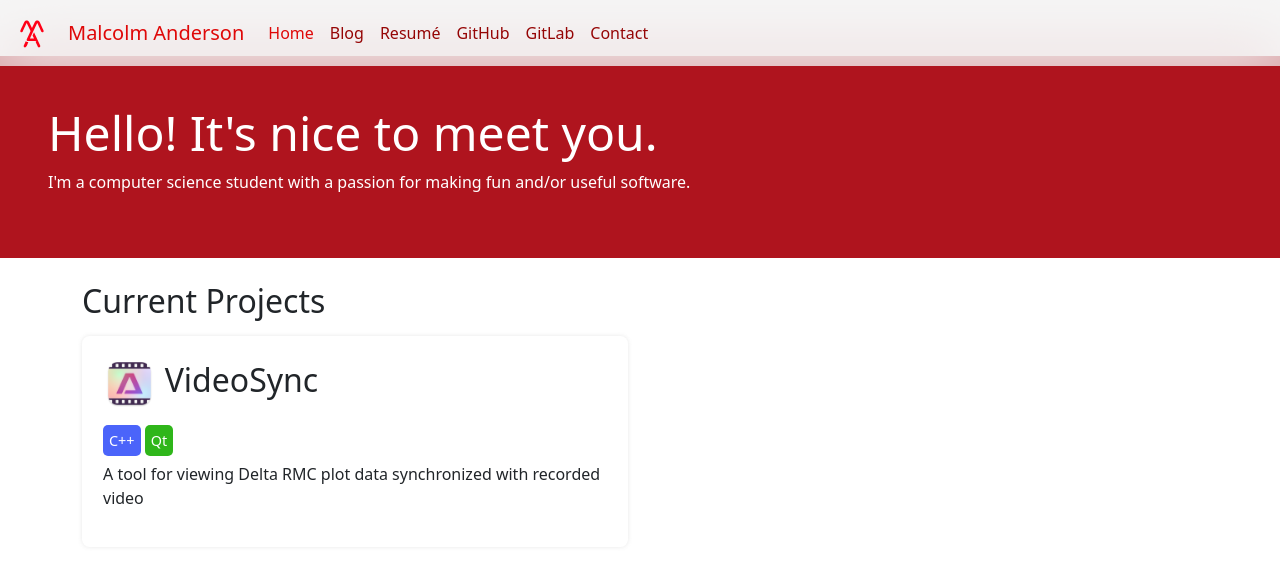
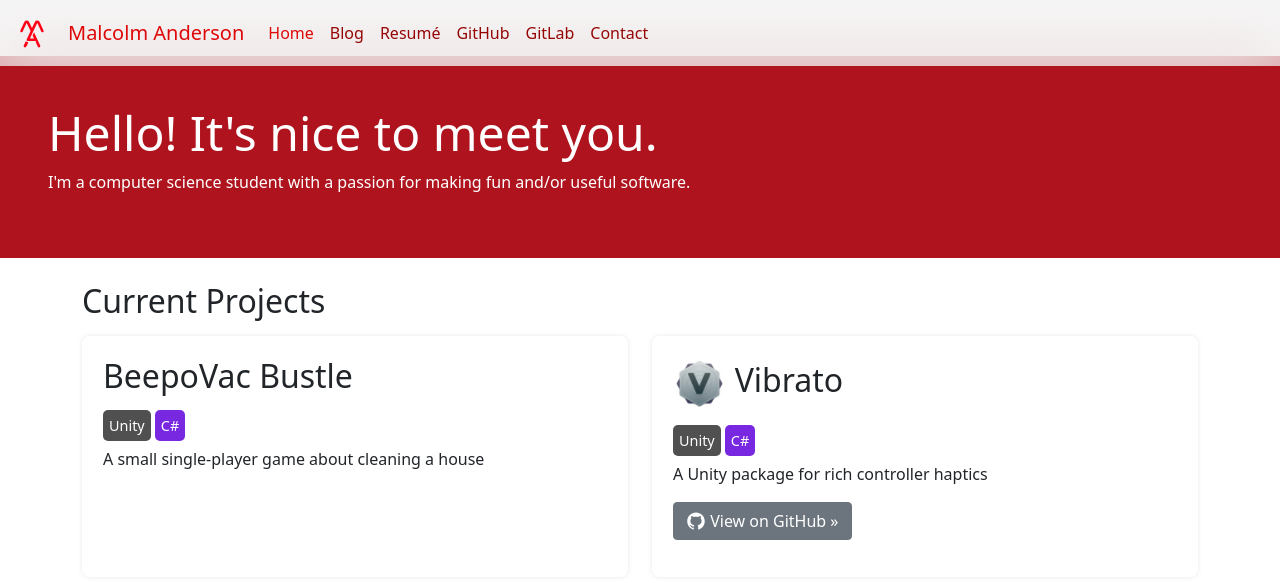
Before and after one commit to Meorge/meorge.github.io, a Jekyll site: the page built from index.html, in a window 1280 px wide and 1400 px high. Shown: the top 583 px of the window. Built offline with Jekyll 4.4.1, drawn with Linux system fonts in a browser that asks for light colours; some of the changed text lies outside the part shown.

Commit message:
Added Vibrato and created larger panels for previous projects

```diff
--- a/_data/project_tiles.yml
+++ b/_data/project_tiles.yml
@@ -1,13 +1,25 @@
 active:
+  - name: BeepoVac Bustle
+    description: A small single-player game about cleaning a house
+    tags:
+      - unity
+      - cs
+  - name: Vibrato
+    logo: Vibrato_logo.png
+    description: A Unity package for rich controller haptics
+    tags:
+      - unity
+      - cs
+    buttons:
+      github: https://github.com/Meorge/Vibrato
+
+previous:
   - name: VideoSync
     logo: videosync_logo.png
     description: A tool for viewing Delta RMC plot data synchronized with recorded video
     tags:
       - cpp
       - qt
-
-
-previous:
   - name: "HP Site Flow Configurator"
     logo: siteflow/site_flow_config_logo.png
     description: A web application for configuring HP Site Flow factories
--- /dev/null
+++ b/_includes/project_tile_horiz.html
@@ -0,0 +1,21 @@
+<div class="col-md-6 my-2 d-flex">
+    <div class="container proj-item-wide d-flex">
+        <div>
+            <div style="position: relative; height: 80pt; width: 80pt; float: left; margin-right: 10pt;">
+                {% if include.project.logo %}
+                <img src="/assets/images/{{ include.project.logo }}" style="position: absolute; margin: auto; top: 0; right: 0; left: 0; bottom: 0; max-height: 100%; max-width: 100%;" alt="Logo">
+                {% endif %}
+            </div>
+        </div>
+        <div>
+            <h3>{{ include.project.name }}</h3>
+            <div class="lang-group">
+                {% for lang_tag in include.project.tags %}
+                    {% include lang_tag.html id=lang_tag is_large=false %}
+                {% endfor %}
+            </div>
+            <p style="padding-top: 10px;">{{ include.project.description }}</p>
+        </div>
+    </div>
+
+</div>
--- a/index.html
+++ b/index.html
@@ -19,7 +19,7 @@
     <h2>Previous Projects</h2>
     <div class="row">
         {% for project in site.data.project_tiles.previous %}
-            {% include project_tile.html project=project %}
+            {% include project_tile_horiz.html project=project %}
         {% endfor %}
     </div>
 </div>
```
Also changed, not shown: assets/css/bootstrap-override.css, assets/images/Vibrato_logo.png (added).
